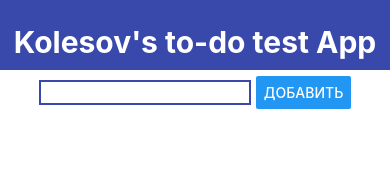
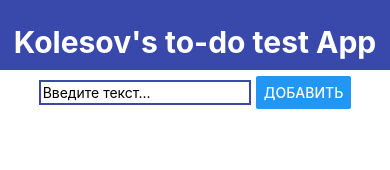
Before and after one commit to BogdanKolesov/first-react-native-project, a React Native app: screen / in a window 390 px wide. Shown: the top 170 px of the page. Built offline with nearby package versions, Linux system fonts and the light colour scheme.

Commit message:
fix: AddTodo and Todo

```diff
--- a/App.js
+++ b/App.js
@@ -33,7 +33,7 @@ export default function App() {
     // })
 
     setTodos(prev => [{
-      id: Date.now().toString,
+      id: Date.now().toString(),
       title
     },
     ...prev
--- a/src/components/AddTodo/AddTodo.js
+++ b/src/components/AddTodo/AddTodo.js
@@ -1,4 +1,4 @@
-import React from 'react';
+import React, { useState } from 'react';
 import { View, StyleSheet, TextInput, Button } from 'react-native';
 
 const styles = StyleSheet.create({
@@ -23,14 +23,20 @@ const styles = StyleSheet.create({
 })
 
 const AddTodo = ({ onSubmit }) => {
+    const [value, setValue] = useState('')
 
     const pressHandler = () => {
-        onSubmit('testTodo')
+        if (value.trim()) {
+            onSubmit(value)
+            setValue('  ')
+        } else {
+            //error
+        }
     }
 
     return (
         <View style={styles.block}>
-            <TextInput style={styles.textInput} />
+            <TextInput style={styles.textInput} value={value} placeholder="Введите текст..." onChangeText={text => setValue(text)} />
             <Button style={styles.button} title='Добавить' onPress={pressHandler} />
         </View>
     );
```
